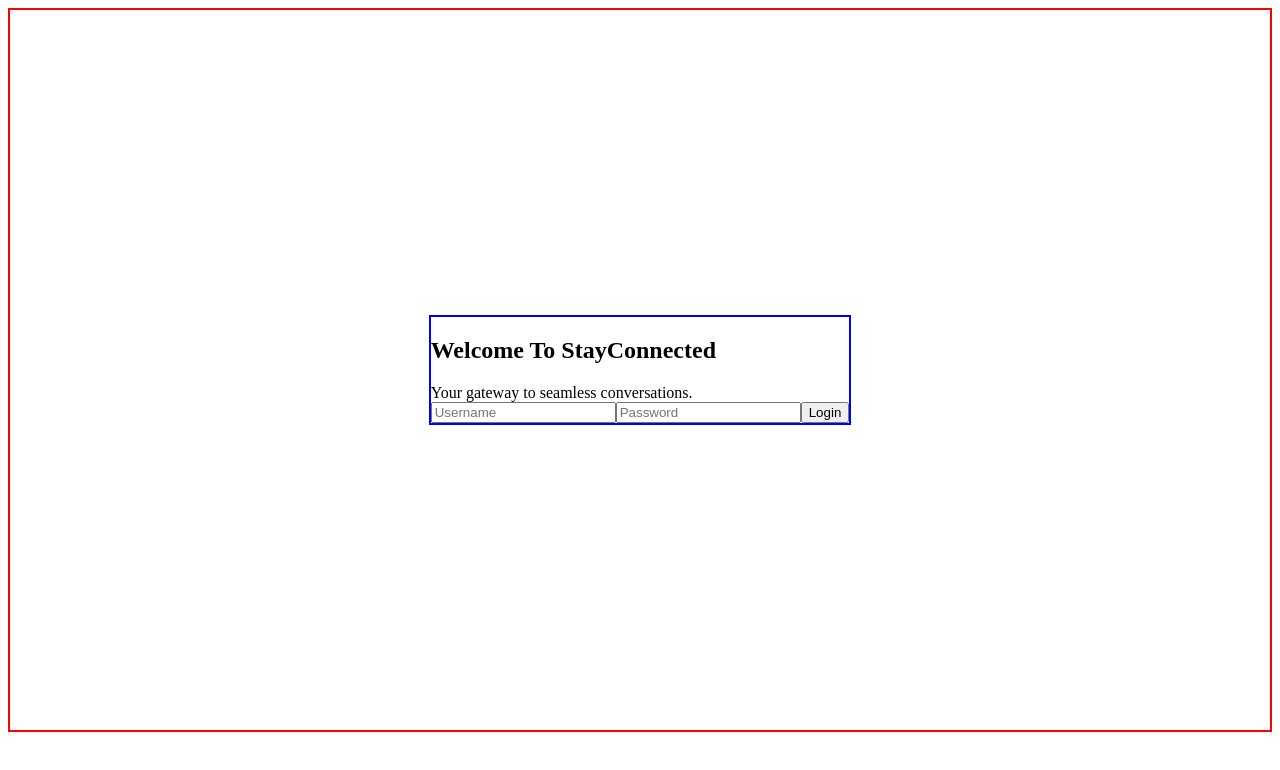
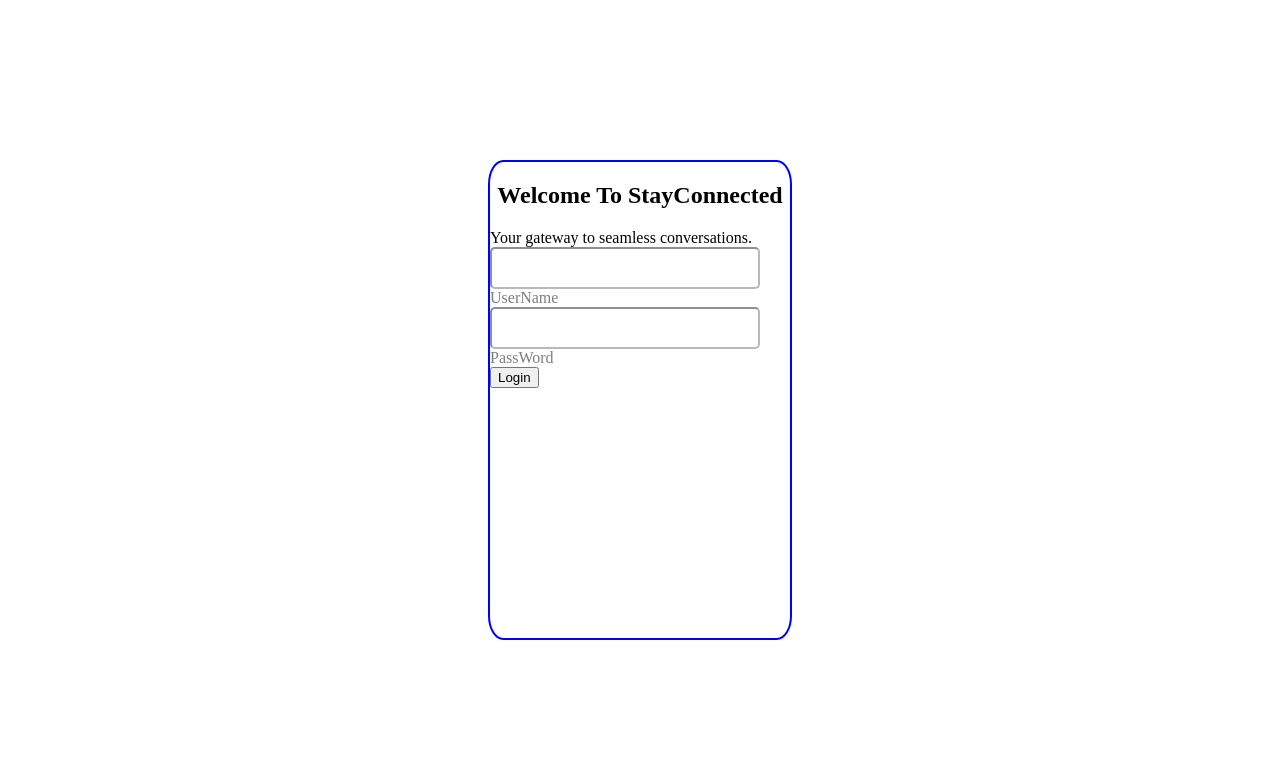
Before and after one commit to sourabh-bakshi/ConnectedApp, a React (Vite) app in the folder frontend/: page / in a window 1280 px wide. Shown: the top 770 px of the page. Built offline with nearby package versions, Linux system fonts and the light colour scheme.

Commit message:
made basic structure for login

```diff
--- a/frontend/components/Login.jsx
+++ b/frontend/components/Login.jsx
@@ -13,8 +13,14 @@ export default function Login() {
            <h2>Welcome To StayConnected</h2>
            <span>Your gateway to seamless conversations.</span>
            <form>
-             <input type='text' placeholder='Username' />
-             <input type='password' placeholder='Password' />
+            <div className='Wrapper'>
+                <input type='text' id='username' placeholder='' required/>
+                <label htmlFor='username'>UserName</label>
+             </div>
+            <div className="Wrapper">
+                <input type='password' id='password' placeholder='  ' required/>
+                <label htmlFor='password'>PassWord</label>
+            </div>
              <button>Login</button>
            </form>
         </div>
--- a/frontend/src/index.css
+++ b/frontend/src/index.css
@@ -66,16 +66,53 @@ button:focus-visible {
     background-color: #f9f9f9;
   }
 } */
-body{
+/* body{
   display: flex;
   justify-content: center;
   align-items: center;
   min-height: 90vh;
   border: red solid 2px;
+} */
+ *{
+  box-sizing: border-box;
+ }
+html, body {
+  height: 100%;
+  width: 100%;
+  margin: 0;
+  padding: 0;
+}
+#root{
+  display: flex;
+  justify-content: center;
+  align-items: center;
+  height: 100%;
+  width: 100%;
 }
 .loginBox
 {
   border: blue solid 2px;
-  min-width: 100px;
-  min-height: 100px;
+  width: 20%;
+  height: 50%;
+  min-width: 38vh;
+  min-height: 60vh;
+  border-radius: 5%;
+  display: flex;
+  flex-direction: column;
 }
+.Wrapper{
+  position: relative;
+  width: 90%;
+  opacity: 50%;
+
+}
+h2{
+  text-align: center;
+}
+input{
+  width: 100%;
+  padding: 10px;
+  font-size: 16px;
+  border-radius: 5px;
+  outline: none;
+}
```
Also changed, not shown: frontend/src/App.css (+5 -2 lines).
